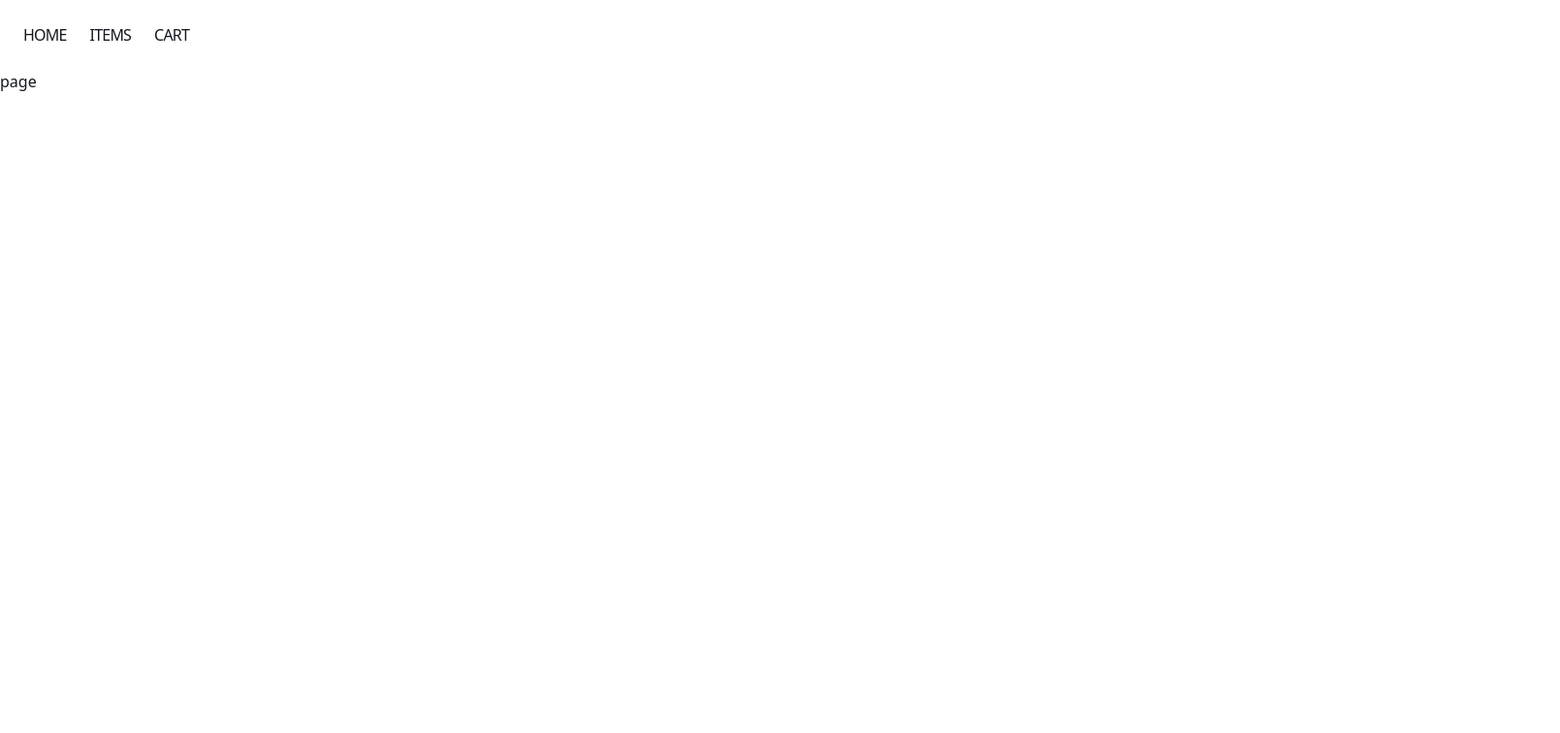
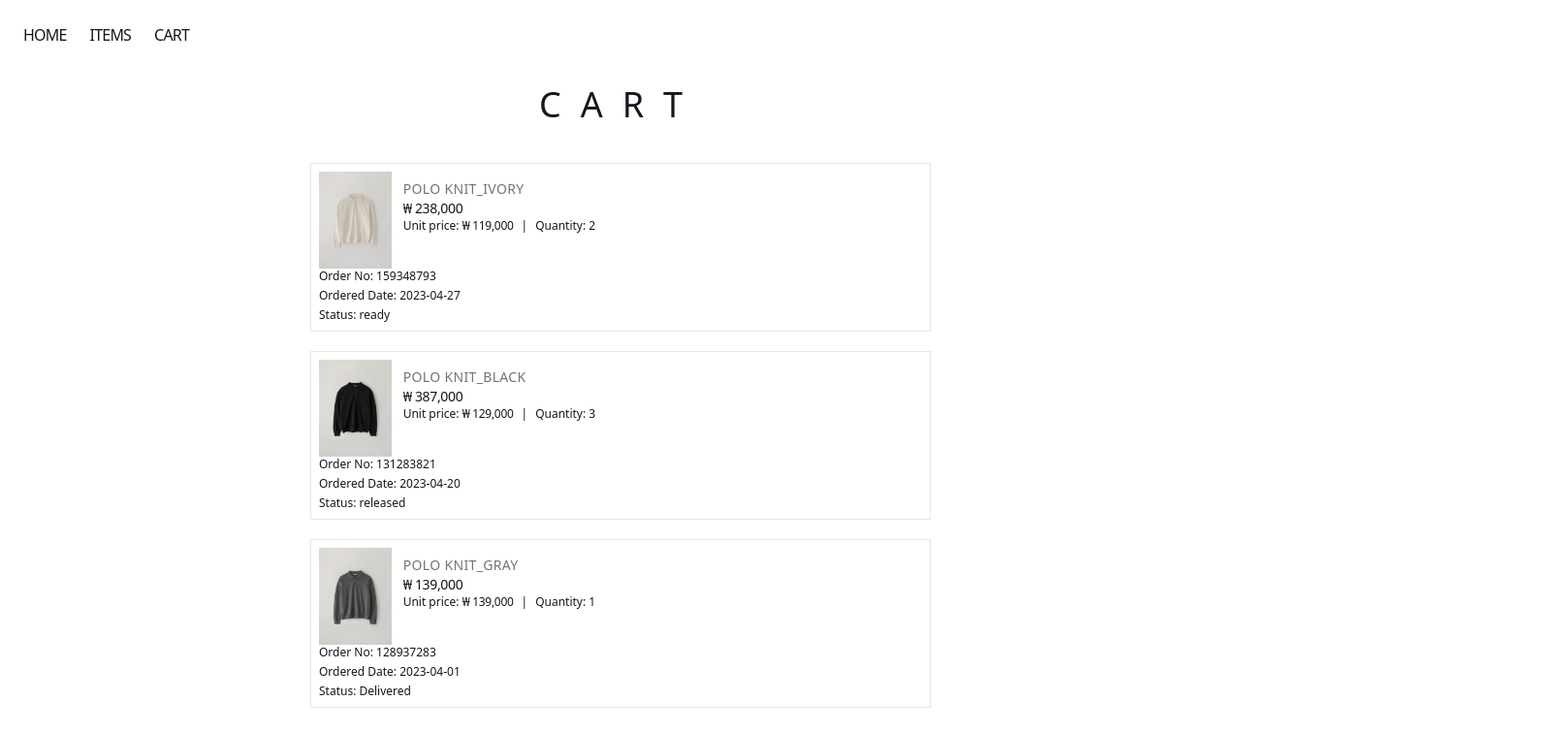
Before and after one commit to developersung13/next-js-study-course, a Next.js app in the folder coding-apple-nextjs-course/: page /cart in a window 1280 px wide. Shown: the top 756 px of the page at 97% size, 1609 px wide, since content can reach past the window. Built offline with nearby package versions, Linux system fonts and the light colour scheme.

Commit message:
Design 'CART' page'

```diff
--- /dev/null
+++ b/coding-apple-nextjs-course/app/cart/components/Item.tsx
@@ -0,0 +1,62 @@
+import React from 'react';
+
+interface Props {
+  item: {
+    id: number;
+    name: string;
+    unitPrice: string;
+    totalPrice: string;
+    quantity: number;
+    orderNo: number;
+    orderedDate: string;
+    orderStatus: string;
+  };
+}
+
+export default function Item({ item }: Props) {
+  return (
+    <div className='w-1/2 p-[0.5rem] pb-2 mb-5 border'>
+      <div className='flex h-[6rem]'>
+        <img
+          src={`/items/cloth_${item.id}.jpg`}
+          alt={`${item.name}`}
+          style={{ width: 'auto', height: '100px' }}
+        />
+        <div className='grid h-4 pl-3'>
+          <h4 className='text-neutral-500 tracking-wide font-light text-sm pt-2'>
+            {item.name}
+          </h4>
+          <span className='font-medium text-sm tracking-tight'>
+            ₩ {item.totalPrice}
+          </span>
+          <div className='flex'>
+            <span className=''>
+              Unit price:{' '}
+              <span className='font-light tracking-tight'>
+                ₩ {item.unitPrice}
+              </span>
+            </span>
+            <span className='mx-2 font-thin before:content-["|"]' />
+            <span className=''>
+              Quantity: <span className='font-medium'>{item.quantity}</span>
+            </span>
+          </div>
+        </div>
+      </div>
+      <div className='w-screen grid gap-1 mt-1'>
+        <p>
+          Order No:
+          <span className='font-extralight'>&nbsp;{item.orderNo}</span>
+        </p>
+        <p>
+          Ordered Date:
+          <span className='font-medium'>&nbsp;{item.orderedDate}</span>
+        </p>
+        <p>
+          Status:
+          <span className='font-medium'>&nbsp;{item.orderStatus}</span>
+        </p>
+      </div>
+    </div>
+  );
+}
--- a/coding-apple-nextjs-course/app/cart/page.tsx
+++ b/coding-apple-nextjs-course/app/cart/page.tsx
@@ -1,5 +1,61 @@
 import React from 'react';
+import Item from './components/Item';
+
+interface Item {
+  id: number;
+  name: string;
+  unitPrice: string;
+  totalPrice: string;
+  quantity: number;
+  orderNo: number;
+  orderedDate: string;
+  orderStatus: string;
+}
 
 export default function Cart() {
-  return <div>page</div>;
+  const items: Item[] = [
+    {
+      id: 1,
+      name: 'POLO KNIT_IVORY',
+      unitPrice: '119,000',
+      totalPrice: '238,000',
+      quantity: 2,
+      orderNo: 159348793,
+      orderedDate: '2023-04-27',
+      orderStatus: 'ready',
+    },
+    {
+      id: 2,
+      name: 'POLO KNIT_BLACK',
+      unitPrice: '129,000',
+      totalPrice: '387,000',
+      quantity: 3,
+      orderNo: 131283821,
+      orderedDate: '2023-04-20',
+      orderStatus: 'released',
+    },
+    {
+      id: 3,
+      name: 'POLO KNIT_GRAY',
+      unitPrice: '139,000',
+      totalPrice: '139,000',
+      quantity: 1,
+      orderNo: 128937283,
+      orderedDate: '2023-04-01',
+      orderStatus: 'Delivered',
+    },
+  ];
+
+  return (
+    <div className='h-screen mt-[1rem] items-center text-xs'>
+      <h1 className='text-4xl text-center mb-10 tracking-[1.25rem] font-extralight'>
+        CART
+      </h1>
+      <div className='w-screen flex flex-col items-center flex-wrap font-normal '>
+        {items.map((item, idx) => {
+          return <Item key={idx} item={item} />;
+        })}
+      </div>
+    </div>
+  );
 }
--- /dev/null
+++ b/coding-apple-nextjs-course/app/list/components/Item.tsx
@@ -0,0 +1,23 @@
+import React from 'react';
+
+interface Props {
+  item: {
+    id: number;
+    name: string;
+    price: string;
+  };
+}
+
+export default function Item({ item }: Props) {
+  return (
+    <div className='w-[20rem] pb-[4.5rem] p-1'>
+      <img src={`/items/cloth_${item.id}.jpg`} alt={`${item.name}`} />
+      <div className='pl-3'>
+        <h4 className='text-neutral-500 tracking-wide font-light text-sm mt-2'>
+          {item.name}
+        </h4>
+        <strong className='font-normal text-sm'>₩ {item.price}</strong>
+      </div>
+    </div>
+  );
+}
--- a/coding-apple-nextjs-course/app/list/page.tsx
+++ b/coding-apple-nextjs-course/app/list/page.tsx
@@ -1,19 +1,22 @@
 import React from 'react';
+import Item from './components/Item';
 
 interface Item {
+  id: number;
   name: string;
   price: string;
 }
 
 export default function List() {
   const items: Item[] = [
-    { name: 'POLO KNIT_IVORY', price: '119,000' },
-    { name: 'POLO KNIT_BLACK', price: '129,000' },
-    { name: 'POLO KNIT_GRAY', price: '139,000' },
-    { name: 'POLO KNIT_FLOWER', price: '149,000' },
-    { name: 'BOUCLÉ COLLAR KNIT_ECRU', price: '159,000' },
-    { name: 'FULL ZIP KNIT CARDIGAN_BLUE', price: '169,000' },
+    { id: 1, name: 'POLO KNIT_IVORY', price: '119,000' },
+    { id: 2, name: 'POLO KNIT_BLACK', price: '129,000' },
+    { id: 3, name: 'POLO KNIT_GRAY', price: '139,000' },
+    { id: 4, name: 'POLO KNIT_FLOWER', price: '149,000' },
+    { id: 5, name: 'BOUCLÉ COLLAR KNIT_ECRU', price: '159,000' },
+    { id: 6, name: 'FULL ZIP KNIT CARDIGAN_BLUE', price: '169,000' },
   ];
+
   return (
     <div className='h-screen flex flex-col mt-[1rem] items-center text-xl'>
       <h1 className='text-4xl mb-10 tracking-[1.25rem] font-extralight'>
@@ -21,17 +24,7 @@ export default function List() {
       </h1>
       <div className='w-screen flex justify-center flex-wrap'>
         {items.map((item: Item, idx: number) => {
-          return (
-            <div key={idx} className='w-[20rem] pb-[4.5rem] p-1'>
-              <img src={`/items/cloth_${idx + 1}.jpg`} alt={`${item.name}`} />
-              <div className='pl-3'>
-                <h4 className='text-neutral-500 tracking-wide font-light text-sm mt-2'>
-                  {item.name}
-                </h4>
-                <strong className='font-normal text-sm'>₩ {item.price}</strong>
-              </div>
-            </div>
-          );
+          return <Item key={idx} item={item} />;
         })}
       </div>
     </div>
--- a/coding-apple-nextjs-course/app/page.tsx
+++ b/coding-apple-nextjs-course/app/page.tsx
@@ -1,8 +1,8 @@
 export default function Home() {
   return (
     <div className='flex justify-center mt-[15rem] font-thin'>
-      <div className='bg-neutral-100 text-left pl-[1rem] pr-[3rem] py-[3rem]'>
-        <h1 className='text-[4rem] tracking-[2rem]'>LONG SHOP</h1>
+      <div className='bg-neutral-50 text-left pl-[1rem] pr-[3rem] py-[3rem] shadow-xl'>
+        <h1 className='text-[4rem] tracking-[2rem]'>OUR SHOP</h1>
         <h3 className='text-[1.5rem] tracking-[0.5rem] underline underline-offset-8 decoration-solid decoration-1'>
           MORE THAN SOPHISTICATED
         </h3>
--- a/coding-apple-nextjs-course/tsconfig.json
+++ b/coding-apple-nextjs-course/tsconfig.json
@@ -28,9 +28,9 @@
     "**/*.ts",
     "**/*.tsx",
     ".next/types/**/*.ts",
-    "app/list/page.js",
-    "app/list/page.js",
-    "app/list/page.js"
+    "app/list/page.tsx",
+    "app/list/page.tsx",
+    "app/list/page.tsx"
   ],
   "exclude": ["node_modules"]
 }
```
